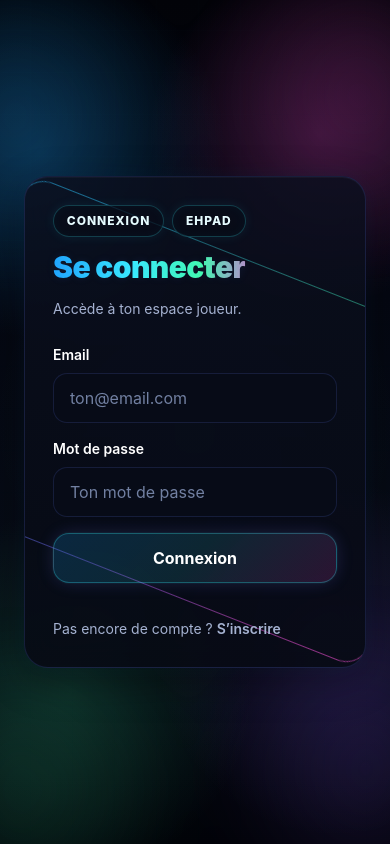
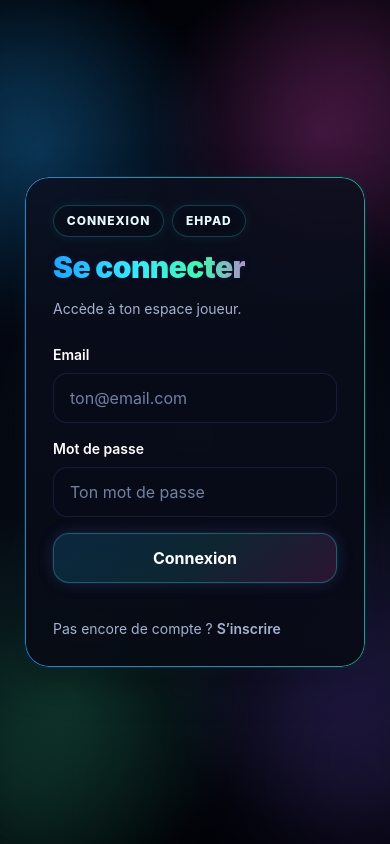
Before and after one commit to MrArchit3kt/ehpad, a Next.js app: page /login in a window 390 px wide. Built offline with nearby package versions, Linux system fonts and the light colour scheme; no server answers.

Commit message:
style: rgb animated border on cards (no artifacts, stable background)

```diff
--- a/src/app/globals.css
+++ b/src/app/globals.css
@@ -3,8 +3,6 @@
 :root {
   --background: #03040a;
   --background-2: #070b14;
-  --surface: rgba(10, 14, 28, 0.82);
-  --surface-strong: rgba(14, 20, 38, 0.92);
 
   --text: #f4f7ff;
   --text-muted: #a5b2d1;
@@ -15,17 +13,12 @@
   --neon-pink: #ff4fd8;
   --neon-purple: #8b5dff;
 
-  --border: rgba(78, 124, 255, 0.18);
-  --border-strong: rgba(57, 240, 255, 0.3);
+  --bg-pan-duration: 18s;
 
-  --shadow-blue: 0 0 24px rgba(30, 167, 255, 0.18);
-  --shadow-cyan: 0 0 24px rgba(57, 240, 255, 0.15);
-  --shadow-green: 0 0 24px rgba(66, 255, 176, 0.14);
-  --shadow-pink: 0 0 28px rgba(255, 79, 216, 0.16);
-
-  /* Animations */
-  --bg-pan-duration: 18s;
-  --rgb-spin-duration: 7s;
+  /* ✅ bordure RGB */
+  --rgb-border-size: 1px;
+  --rgb-border-radius: 24px;
+  --rgb-border-duration: 6s;
 }
 
 * {
@@ -45,7 +38,7 @@ body {
   margin: 0;
   color: var(--text);
 
-  /* ✅ Base background (statique) */
+  /* ✅ Fond statique (comme avant) */
   background:
     radial-gradient(circle at 10% 18%, rgba(30, 167, 255, 0.22), transparent 24%),
     radial-gradient(circle at 82% 16%, rgba(255, 79, 216, 0.18), transparent 22%),
@@ -68,7 +61,6 @@ body {
   overflow-x: hidden;
 }
 
-/* ✅ Background animé “mobile” : on anime via pseudo-layer */
 @keyframes bg-pan {
   0% {
     transform: translate3d(0, 0, 0) scale(1.02);
@@ -154,7 +146,7 @@ button {
   min-height: 100vh;
 }
 
-/* ✅ Halos animés (derrière tout) */
+/* ✅ Halos animés derrière tout (tu peux garder) */
 .page-wrap::before {
   content: "";
   position: fixed;
@@ -171,7 +163,6 @@ button {
   will-change: transform, opacity;
 }
 
-/* ✅ Grille animée (super léger) */
 .page-wrap::after {
   content: "";
   position: fixed;
@@ -192,86 +183,8 @@ button {
   z-index: 1;
 }
 
-/* ===========================
-   ✅ Cards : bordure RGB animée (CORRIGÉE)
-   - Le fond reste statique
-   - Seul le contour tourne
-   =========================== */
-@keyframes rgb-spin {
-  to {
-    transform: rotate(360deg);
-  }
-}
-
-.neon-card {
-  position: relative;
-  overflow: hidden;
-  border-radius: 24px;
-
-  /* ✅ Fond statique comme avant */
-  border: 1px solid rgba(100, 125, 255, 0.16);
-  background: linear-gradient(180deg, rgba(11, 15, 30, 0.84), rgba(7, 10, 20, 0.9));
-  backdrop-filter: blur(14px);
-  box-shadow:
-    inset 0 1px 0 rgba(255, 255, 255, 0.03),
-    0 12px 38px rgba(0, 0, 0, 0.34),
-    0 0 22px rgba(30, 167, 255, 0.06);
-}
-
-/* ✅ IMPORTANT : pas de layer qui remplit l’intérieur */
-.neon-card::before {
-  content: none;
-}
-
-/* ✅ Bordure RGB uniquement (masquée) */
-.neon-card::after {
-  content: "";
-  position: absolute;
-  inset: 0;
-  border-radius: inherit;
-  padding: 1px;
-
-  background: conic-gradient(
-    from 0deg,
-    rgba(30, 167, 255, 0.65),
-    rgba(57, 240, 255, 0.35),
-    rgba(66, 255, 176, 0.45),
-    rgba(255, 79, 216, 0.55),
-    rgba(139, 93, 255, 0.4),
-    rgba(30, 167, 255, 0.65)
-  );
-
-  -webkit-mask: linear-gradient(#fff 0 0) content-box, linear-gradient(#fff 0 0);
-  -webkit-mask-composite: xor;
-  mask-composite: exclude;
-
-  pointer-events: none;
-  animation: rgb-spin var(--rgb-spin-duration) linear infinite;
-  will-change: transform;
-
-  /* ✅ Halo externe léger (n’affecte pas le fond) */
-  filter:
-    drop-shadow(0 0 10px rgba(57, 240, 255, 0.10))
-    drop-shadow(0 0 14px rgba(255, 79, 216, 0.08));
-
-  z-index: 1;
-}
-
-/* ✅ Contenu au-dessus */
-.neon-card > * {
-  position: relative;
-  z-index: 2;
-}
-
-/* Soft cards (pas de rgb sur celles-ci) */
-.neon-card-soft {
-  border-radius: 20px;
-  border: 1px solid rgba(100, 125, 255, 0.14);
-  background: rgba(10, 14, 28, 0.68);
-  backdrop-filter: blur(12px);
-  box-shadow:
-    inset 0 1px 0 rgba(255, 255, 255, 0.02),
-    0 8px 24px rgba(0, 0, 0, 0.26);
+.neon-text-muted {
+  color: var(--text-muted);
 }
 
 .neon-title {
@@ -309,10 +222,88 @@ button {
   color: transparent;
 }
 
-.neon-text-muted {
-  color: var(--text-muted);
+/* ===========================
+   ✅ RGB border CLEAN (sans conic)
+   =========================== */
+
+@keyframes rgb-border-shift {
+  0%   { background-position: 0% 50%; }
+  50%  { background-position: 100% 50%; }
+  100% { background-position: 0% 50%; }
 }
 
+.neon-card {
+  position: relative;
+  overflow: hidden;
+  border-radius: var(--rgb-border-radius);
+
+  /* ✅ fond statique */
+  background: linear-gradient(180deg, rgba(11, 15, 30, 0.84), rgba(7, 10, 20, 0.9));
+  backdrop-filter: blur(14px);
+
+  /* ✅ bordure statique fallback */
+  border: 1px solid rgba(100, 125, 255, 0.16);
+
+  box-shadow:
+    inset 0 1px 0 rgba(255, 255, 255, 0.03),
+    0 12px 38px rgba(0, 0, 0, 0.34),
+    0 0 22px rgba(30, 167, 255, 0.06);
+}
+
+/* ✅ l’animation est sur un pseudo-element qui NE DESSINE QUE LE CONTOUR */
+.neon-card::after {
+  content: "";
+  position: absolute;
+  inset: 0;
+  border-radius: inherit;
+  pointer-events: none;
+
+  /* gradient long => pas d’artefacts diagonaux */
+  background: linear-gradient(
+    90deg,
+    rgba(30, 167, 255, 0.80),
+    rgba(57, 240, 255, 0.55),
+    rgba(66, 255, 176, 0.60),
+    rgba(255, 79, 216, 0.75),
+    rgba(139, 93, 255, 0.65),
+    rgba(30, 167, 255, 0.80)
+  );
+  background-size: 300% 300%;
+  animation: rgb-border-shift var(--rgb-border-duration) linear infinite;
+
+  /* ✅ découpe ring uniquement */
+  padding: var(--rgb-border-size);
+  -webkit-mask:
+    linear-gradient(#000 0 0) content-box,
+    linear-gradient(#000 0 0);
+  -webkit-mask-composite: xor;
+  mask-composite: exclude;
+
+  /* ✅ petit halo externe (optionnel, safe) */
+  filter:
+    drop-shadow(0 0 10px rgba(57, 240, 255, 0.08))
+    drop-shadow(0 0 12px rgba(255, 79, 216, 0.06));
+  opacity: 1;
+}
+
+/* ✅ contenu au-dessus */
+.neon-card > * {
+  position: relative;
+  z-index: 1;
+}
+
+/* Soft cards (pas rgb) */
+.neon-card-soft {
+  border-radius: 20px;
+  border: 1px solid rgba(100, 125, 255, 0.14);
+  background: rgba(10, 14, 28, 0.68);
+  backdrop-filter: blur(12px);
+  box-shadow:
+    inset 0 1px 0 rgba(255, 255, 255, 0.02),
+    0 8px 24px rgba(0, 0, 0, 0.26);
+}
+
+/* Buttons */
 .neon-button {
   border: 1px solid rgba(57, 240, 255, 0.28);
   border-radius: 16px;
@@ -381,6 +372,7 @@ button {
     inset 0 0 12px rgba(57, 240, 255, 0.03);
 }
 
+/* Scrollbar */
 .thin-scrollbar {
   scrollbar-width: thin;
   scrollbar-color: rgba(57, 240, 255, 0.3) rgba(8, 12, 24, 0.5);
@@ -405,28 +397,20 @@ button {
   border-radius: 999px;
 }
 
-/* ===========================
-   ✅ Mobile tuning (plus doux)
-   =========================== */
+/* Mobile */
 @media (max-width: 640px) {
   :root {
     --bg-pan-duration: 14s;
-    --rgb-spin-duration: 6.5s;
+    --rgb-border-duration: 5.5s;
+    --rgb-border-size: 1px;
   }
 
   .page-wrap::after {
     opacity: 0.28;
   }
-
-  /* sur mobile, halo un peu plus doux */
-  .neon-card::after {
-    filter:
-      drop-shadow(0 0 9px rgba(57, 240, 255, 0.09))
-      drop-shadow(0 0 12px rgba(255, 79, 216, 0.07));
-  }
 }
 
-/* Accessibilité : si l’utilisateur préfère réduire les animations */
+/* Accessibilité */
 @media (prefers-reduced-motion: reduce) {
   .page-wrap::before,
   .page-wrap::after,
```
